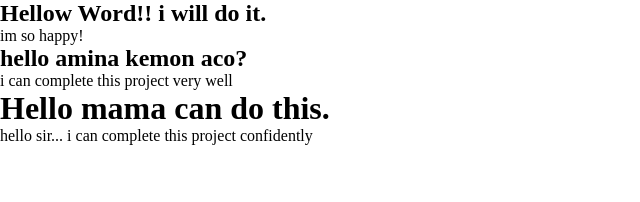
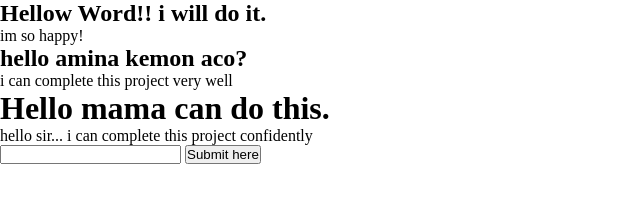
Before and after one commit to ahasif/my-frist-website, a plain HTML site: page index.html in a window 1280 px wide. Shown: the whole page, without its empty margins (0-640 px from the left). Drawn offline with Linux system fonts and the light colour scheme.

Commit message:
ah asif my work is done

```diff
--- a/index.html
+++ b/index.html
@@ -14,5 +14,9 @@
     <p> i can complete this project very well</p>
     <h1>Hello mama can do this.</h1>
     <p>hello sir... i can complete this project confidently</p>
+    <div class="box">
+        <input type="text">
+        <button>Submit here</button>
+    </div>
 </body>
 </html>
```
